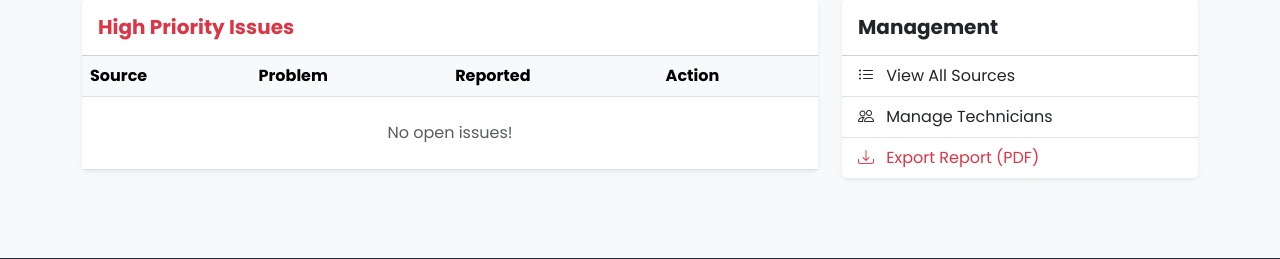
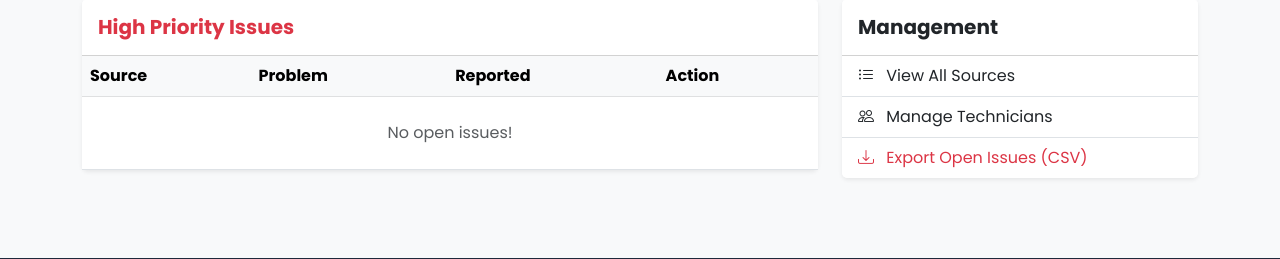
Before and after one commit to MorganWambulwa/Water-Management-System, a Django app: page /dashboard/ in a window 1280 px wide. Shown: the part 773-1032 px from the top of the page. Run offline with Django 5.2, Linux system fonts and the light colour scheme; the visitor is signed in with stand-in values (Sample User, id 1); data that the repository does not hold is empty.

Commit message:
Implemented CSV export and linked admin management buttons

```diff
--- a/templates/waterapp/dashboard.html
+++ b/templates/waterapp/dashboard.html
@@ -81,11 +81,11 @@
                     <a href="{% url 'water_source_list' %}" class="list-group-item list-group-item-action">
                         <i class="bi bi-list-ul me-2"></i> View All Sources
                     </a>
-                    <a href="#" class="list-group-item list-group-item-action">
+                    <a href="/admin/auth/user/" class="list-group-item list-group-item-action">
                         <i class="bi bi-people me-2"></i> Manage Technicians
                     </a>
-                    <a href="#" class="list-group-item list-group-item-action text-danger">
-                        <i class="bi bi-download me-2"></i> Export Report (PDF)
+                    <a href="{% url 'export_issues_csv' %}" class="list-group-item list-group-item-action text-danger">
+                        <i class="bi bi-download me-2"></i> Export Open Issues (CSV)
                     </a>
                 </div>
             </div>
--- a/waterapp/urls.py
+++ b/waterapp/urls.py
@@ -23,4 +23,5 @@ urlpatterns = [
     path('dashboard/', views.dashboard, name='dashboard'),
     path('legal/<str:page_type>/', views.legal_page, name='legal_page'),
     path('contact/', views.contact, name='contact'),
+    path('admin/export/issues/', views.export_issues_csv, name='export_issues_csv'),
 ]
--- a/waterapp/views.py
+++ b/waterapp/views.py
@@ -7,6 +7,7 @@ from django.core.exceptions import PermissionDenied
 from django.core.mail import send_mail
 from django.conf import settings
 from .models import WaterSource, IssueReport, RepairLog
+from django.http import HttpResponse
 from .forms import IssueReportForm, WaterSourceForm, RepairLogForm, SignUpForm, ProfileUpdateForm, VerificationRequestForm, ContactForm
 
 
@@ -251,6 +252,34 @@ def issue_toggle_resolve(request, pk):
         issue.save()
     return redirect('dashboard')
 
+@login_required
+def export_issues_csv(request):
+    """Exports all open issues to a CSV file."""
+    if not request.user.is_staff:
+        raise PermissionDenied("You do not have permission to access this page.")
+
+    response = HttpResponse(content_type='text/csv')
+    response['Content-Disposition'] = 'attachment; filename="open_issues_report.csv"'
+
+    import csv
+    writer = csv.writer(response)
+
+    writer.writerow(['ID', 'Source', 'Priority', 'Description', 'Reported At'])
+
+
+    issues = IssueReport.objects.filter(is_resolved=False).select_related('water_source')
+
+    for issue in issues:
+        writer.writerow([
+            issue.pk,
+            issue.water_source.name,
+            issue.priority_level,
+            issue.description,
+            issue.reported_at.strftime("%Y-%m-%d %H:%M")
+        ])
+
+    return response
+
 def contact(request):
     """Renders the Contact page and handles message submission."""
     if request.method == 'POST':
```
